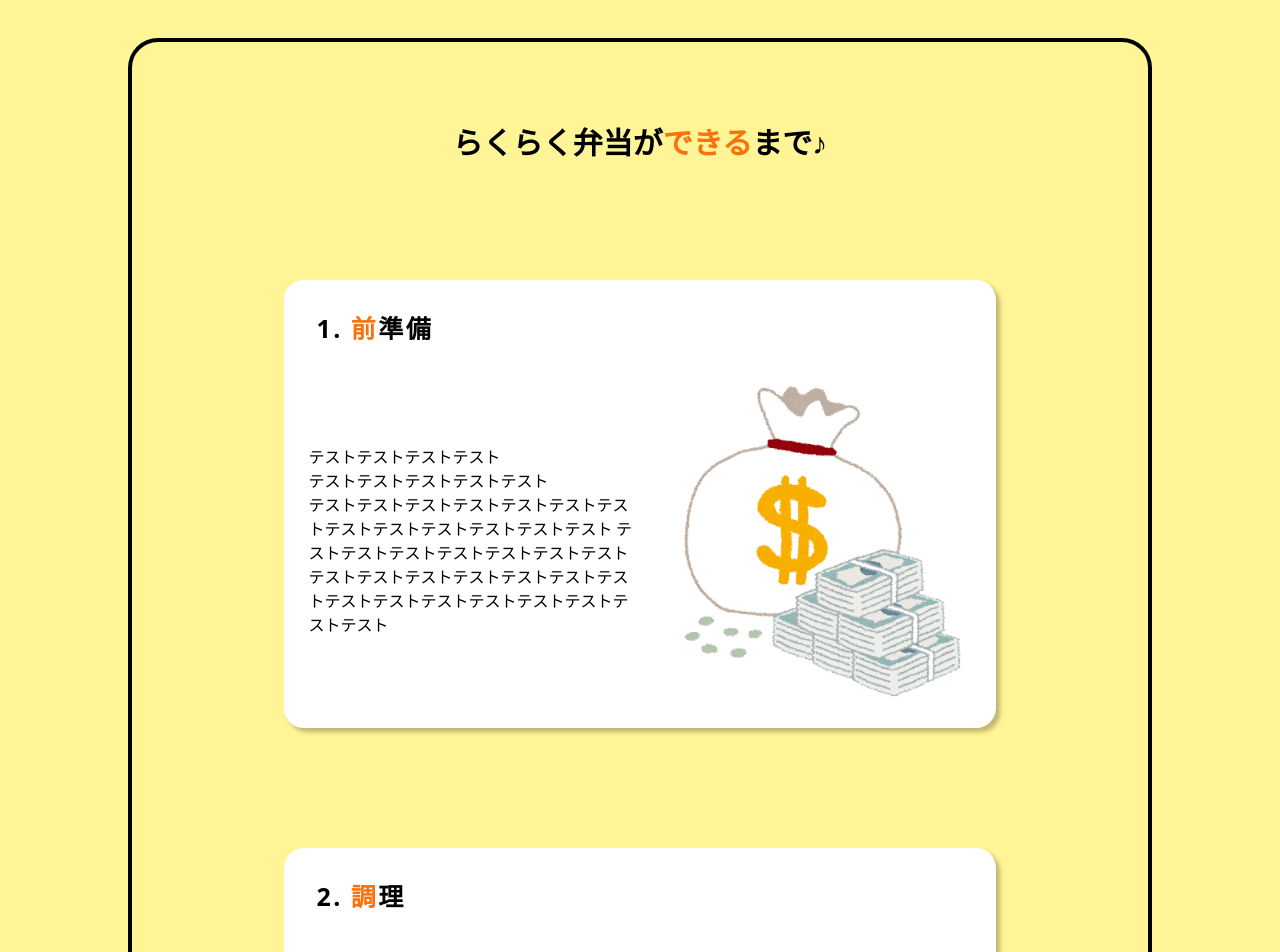
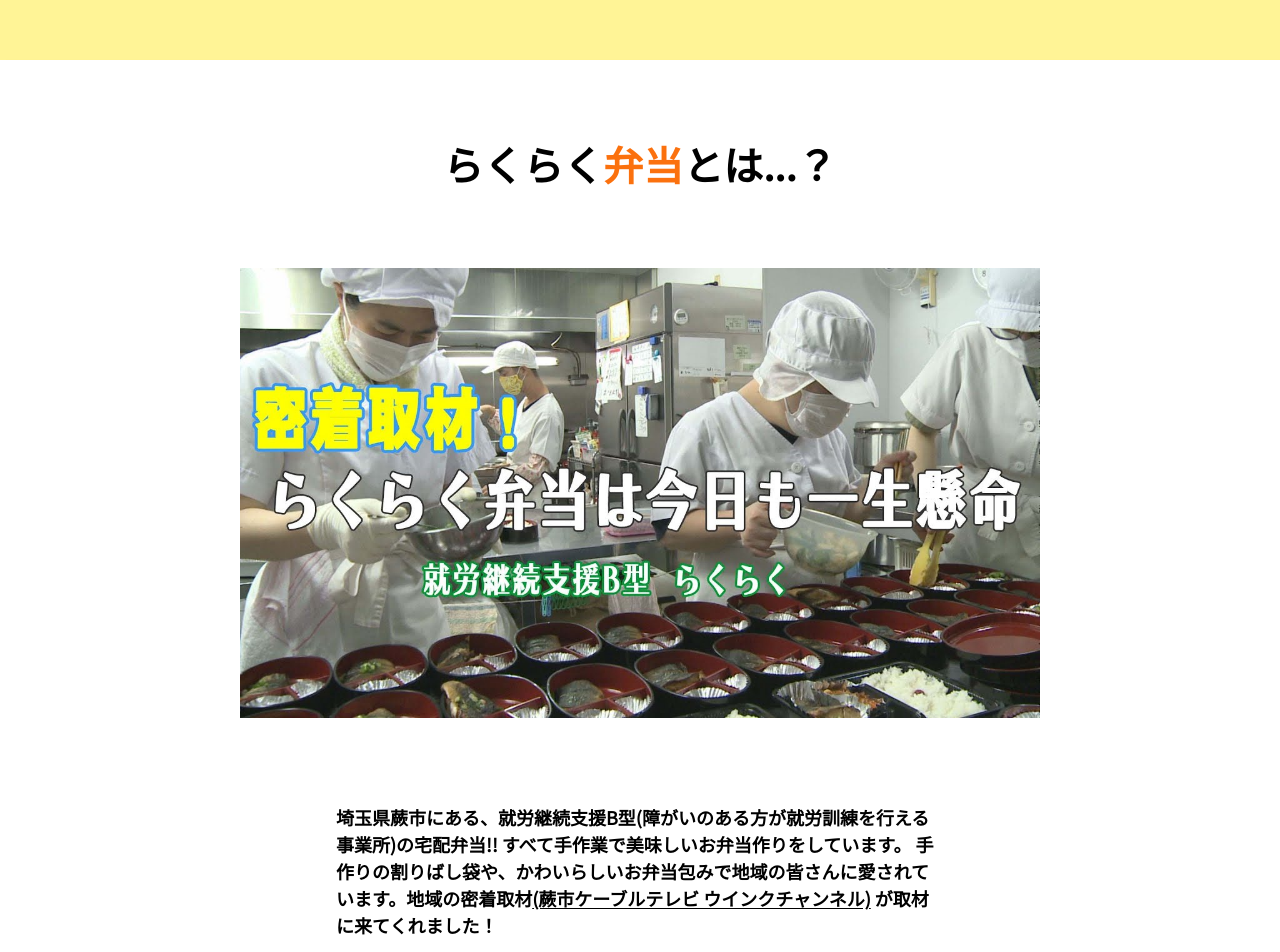
Before and after one commit to HarukiOkamoto/rakuraku, a Nuxt app: page / in a window 1280 px wide. Shown: the part 100-1052 px from the top of the page. Built offline with nearby package versions, Linux system fonts and the light colour scheme.

Commit message:
modal end

```diff
--- a/components/content1.vue
+++ b/components/content1.vue
@@ -35,8 +35,7 @@
 }
 
 .sub-title h2 {
-    font-size: 25px;
-    letter-spacing: .1em;
+    font-size: 30px;
 }
 
 .sub-title span {
--- a/components/content2.vue
+++ b/components/content2.vue
@@ -34,8 +34,7 @@
 }
 
 .sub-title h2 {
-    font-size: 25px;
-    letter-spacing: .1em;
+    font-size: 30px;
 }
 
 .sub-title span {
--- a/components/content3.vue
+++ b/components/content3.vue
@@ -2,7 +2,7 @@
     <div class="intro-content">
         <div class="sub-title">
             <h2 class="index">3.</h2>
-            <h2>皆さんの<span>もと</span>へ</h2>
+            <h2>皆さんの<span>もと</span>へ!!</h2>
         </div>
         <div class="content-area">
             <div class="intro-text">
@@ -35,8 +35,7 @@
 }
 
 .sub-title h2 {
-    font-size: 25px;
-    letter-spacing: .1em;
+    font-size: 30px;
 }
 
 .sub-title span {
--- /dev/null
+++ b/components/intro.vue
@@ -0,0 +1,103 @@
+<script setup lang="ts">
+const isModalOpen = ref(false);
+
+const openModal = () => {
+    isModalOpen.value = true;
+}
+
+const closeModal = () => {
+    isModalOpen.value = false;
+}
+</script>
+<template>
+    <div class="intro-area">
+        <div class="intro-title">
+            <h1>らくらく<span>弁当</span>とは...？</h1>
+        </div>
+        <div class="intro-movie">
+            <button @click="isModalOpen = true"><img src="@/assets/images/thumb.jpg" alt=""></button>
+            <Modal v-if="isModalOpen" @close="closeModal"></Modal>
+            <div class=" intro-textarea">
+                <div class="text-content">
+                    <p>埼玉県蕨市にある、就労継続支援B型(障がいのある方が就労訓練を行える事業所)の宅配弁当!!
+                        すべて手作業で美味しいお弁当作りをしています。
+                        手作りの割りばし袋や、かわいらしいお弁当包みで地域の皆さんに愛されています。地域の密着取材<a href="https://www.youtube.com/@catvwink"
+                            target="_blank">(蕨市ケーブルテレビ
+                            ウインクチャンネル)</a>
+                        が取材に来てくれました！</p>
+                </div>
+            </div>
+        </div>
+    </div>
+</template>
+
+<style scoped>
+.intro-area {
+    width: 100%;
+    background-color: #fff;
+    margin: 15vh auto 15vh auto;
+    padding-bottom: 5vh;
+    box-shadow: 4px 4px 4px rgba(0, 0, 0, 0.25);
+}
+
+.intro-title {
+    text-align: center;
+    padding: 10vh;
+}
+
+.intro-title h1 {
+    animation: sway 2s infinite ease-in-out;
+    font-size: 40px;
+    font-family: "Noto Sans JP";
+    font-weight: bold;
+}
+
+.intro-movie {
+    text-align: center;
+}
+
+.intro-movie img {
+    margin: 0 auto;
+    max-width: 800px;
+    height: auto;
+    transition: transform .6s ease;
+}
+
+.intro-movie img:hover {
+    transform: scale(1.1);
+}
+
+.intro-textarea {
+    width: 60%;
+    padding: 10vh;
+    margin: 0 auto;
+}
+
+.text-content {
+    text-align: left;
+}
+
+.text-content p {
+    font-size: 18px;
+    font-family: "Noto Sans JP";
+    font-weight: bold;
+}
+
+span {
+    color: #FB710E;
+}
+
+@keyframes sway {
+    0% {
+        transform: translateX(0);
+    }
+
+    50% {
+        transform: translateX(-5px);
+    }
+
+    100% {
+        transform: translateX(0);
+    }
+}
+</style>
--- /dev/null
+++ b/components/modal.vue
@@ -0,0 +1,35 @@
+<script setup lang="ts">
+const emit = defineEmits(['close'])
+
+const close = () => {
+    emit('close');
+}
+</script>
+<template>
+    <div class="modalContainer" @click.self="close">
+        <div class="modalBody">
+            <div class="modalContent">
+                <iframe width="799" height="450" src="https://www.youtube.com/embed/6szqRF7RIlg?si=GQoraHIkAhB1-0UE&amp;&autoplay=1&
+                    mute=1&amp;start=387&end=476" title="YouTube video player" frameborder="5"
+                    allow="accelerometer; autoplay; clipboard-write; encrypted-media; gyroscope; picture-in-picture; web-share"
+                    allowfullscreen></iframe>
+            </div>
+        </div>
+    </div>
+</template>
+
+<style scoped>
+.modalContainer {
+    position: fixed;
+    top: 0;
+    left: 0;
+    width: 100%;
+    height: 100%;
+    background-color: rgba(0, 0, 0, 0.8);
+    display: flex;
+    justify-content: center;
+    align-items: center;
+    animation: fadeIn 0.3s ease-in-out;
+    z-index: 9999;
+}
+</style>
--- a/layouts/default.vue
+++ b/layouts/default.vue
@@ -14,7 +14,7 @@
 });
 </script>
 <template>
-    <div :class="{ 'header-area': true, 'fixed': isFixed }">
+    <div class="header-area">
         <nav class="nav">
             <ul>
                 <NuxtLink :to="{ name: 'index' }" class="N-link">
@@ -66,13 +66,8 @@
     width: 100%;
     padding-top: 15px;
     background-color: #FFF;
-}
-
-.fixed {
+    box-shadow: 4px 4px 4px rgba(0, 0, 0, 0.25);
     position: fixed;
-    top: 0;
-    left: 0;
-    width: 100%;
     z-index: 1000;
 }
 
--- a/pages/index.vue
+++ b/pages/index.vue
@@ -1,5 +1,6 @@
 <template>
     <div class="content">
+        <Intro />
         <div class="inner-line">
             <div class="main-title">
                 <h1>らくらく弁当が<span>できる</span>まで♪</h1>
@@ -8,7 +9,9 @@
             <Content2 />
             <Content3 />
         </div>
-
+    </div>
+    <div class="button-area">
+        <button>メニューをみる</button>
     </div>
 </template>
 
@@ -17,7 +20,7 @@
     width: 100%;
     height: auto;
     background-color: #FFF496;
-    padding-top: 10vh;
+    padding-top: 5vh;
     padding-bottom: 10vh;
 }
 
@@ -36,7 +39,7 @@
 }
 
 .main-title h1 {
-    font-size: 30px;
+    font-size: 40px;
 }
 
 span {
```
Also changed, not shown: assets/images/thumb.jpg (added).
